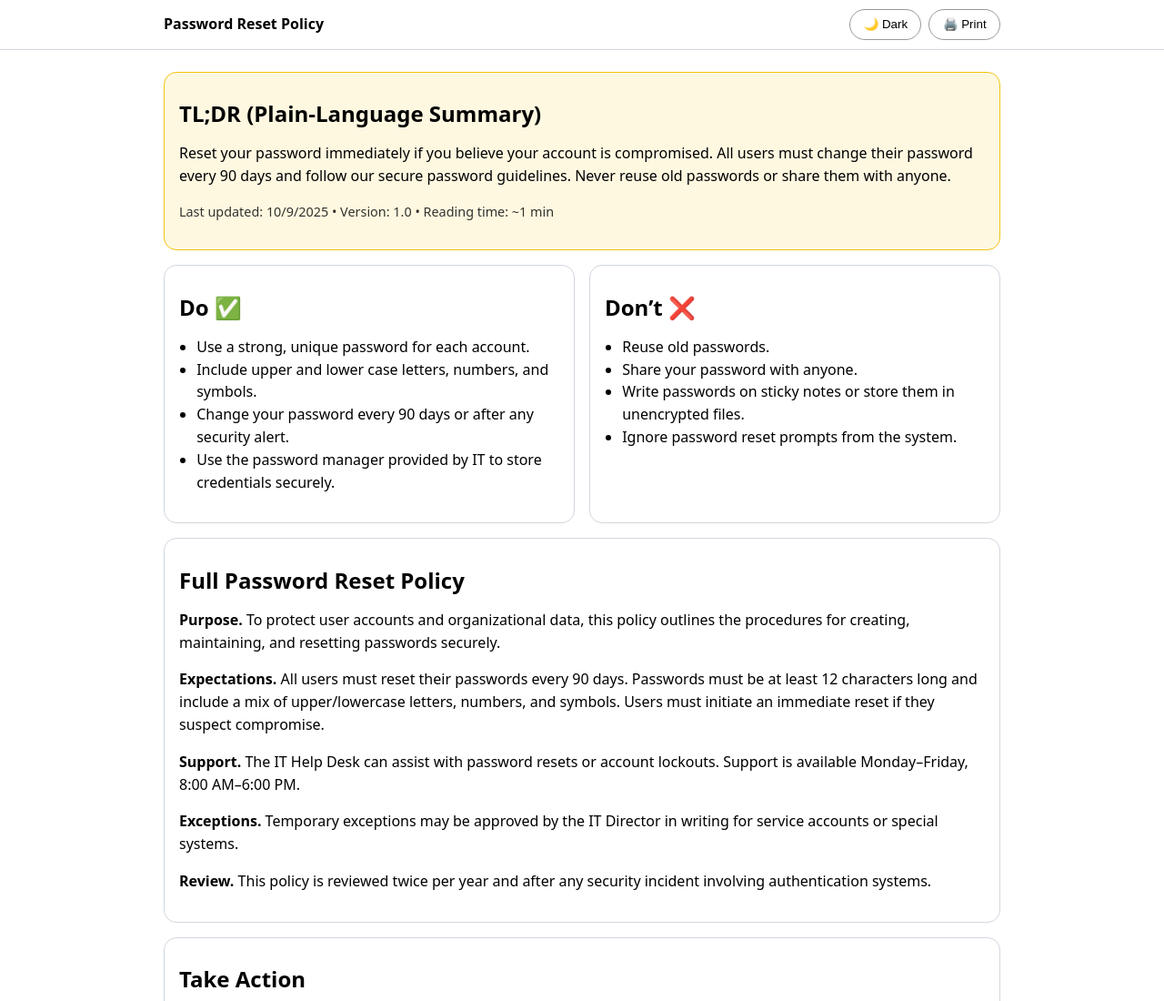
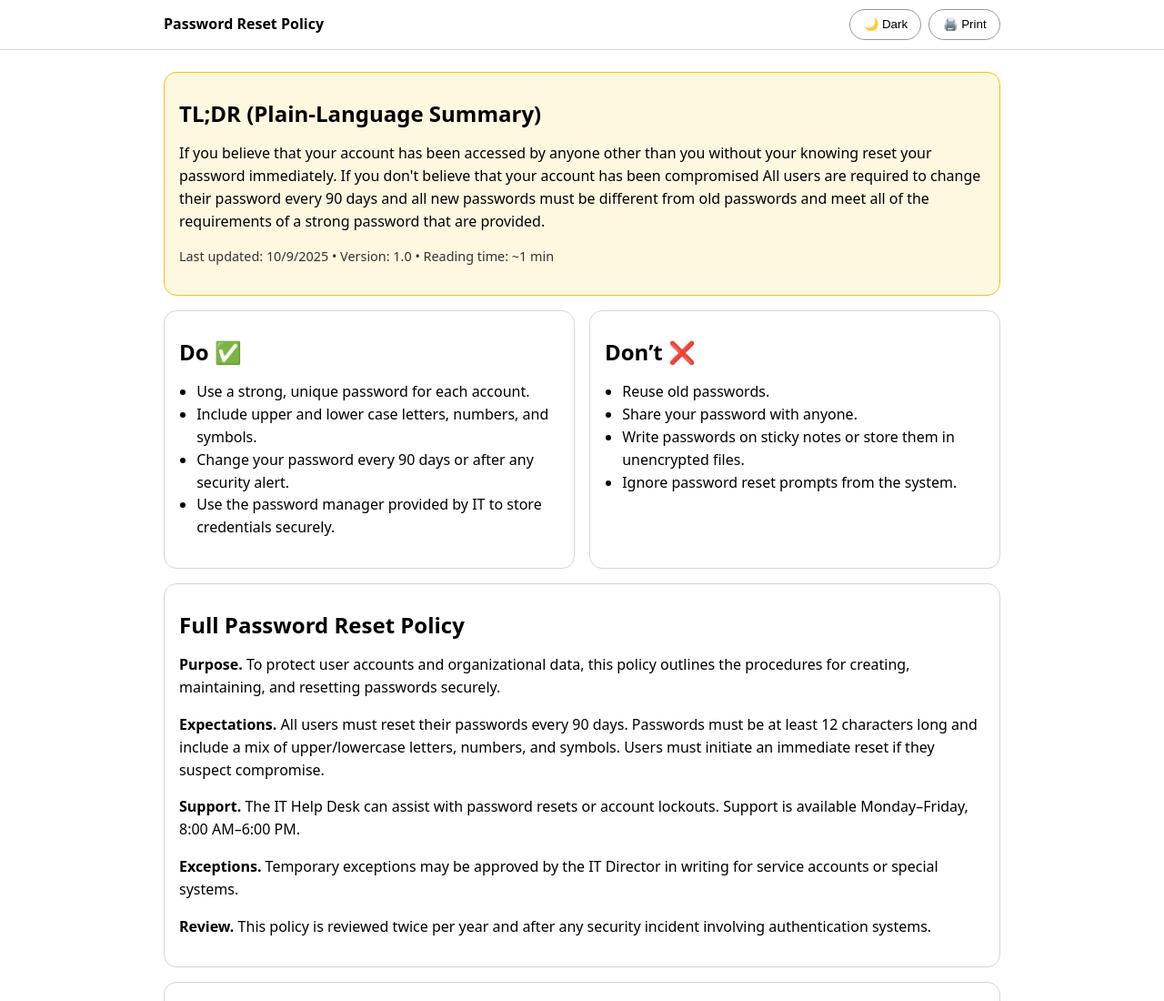
Before and after one commit to pthaps/group2-project, a plain HTML site: page Password-Policy.html in a window 1280 px wide. Shown: the top 1100 px of the page at 91% size. Drawn offline with Linux system fonts and the light colour scheme.

Commit message:
Password-Policy.html

```diff
--- a/Password-Policy.html
+++ b/Password-Policy.html
@@ -56,9 +56,10 @@
     <section class="tldr" aria-labelledby="tldr-title">
       <h1 id="tldr-title">TL;DR (Plain-Language Summary)</h1>
       <p id="summary">
-        Reset your password immediately if you believe your account is compromised.
-        All users must change their password every 90 days and follow our secure password guidelines.
-        Never reuse old passwords or share them with anyone.
+        If you believe that your account has been accessed by anyone other than you without your knowing
+        reset your password immediately. If you don't believe that your account has been compromised
+        All users are required to change their password every 90 days and all new passwords must be different
+        from old passwords and meet all of the requirements of a strong password that are provided.
       </p>
       <p class="meta">
         Last updated: <time id="lastUpdated" datetime=""></time> • Version: <span id="version">1.0</span> •
@@ -165,4 +166,5 @@
     document.getElementById('lastUpdated').textContent = now.toLocaleDateString();
   </script>
 </body>
+
 </html>
```
